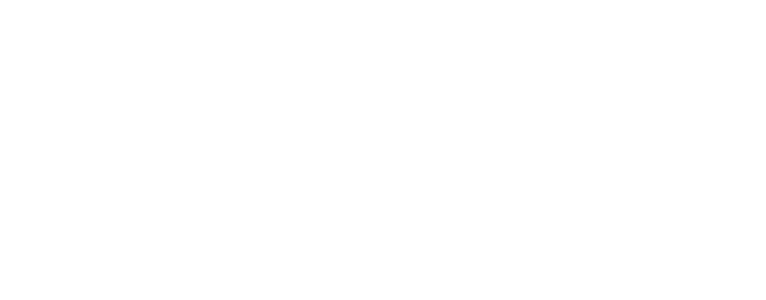
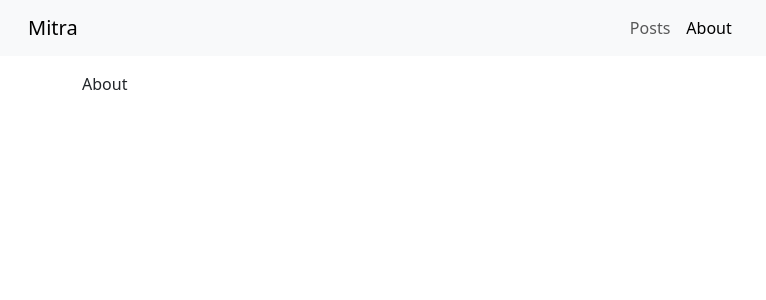
Before and after one commit to SergeiPushkarev/mitra, a React (Create React App) app: page /about in a window 1280 px wide. Before the commit this address had no page. Shown: the top 300 px of the page, without its empty margins (0-766 px from the left). Built offline with nearby package versions, Linux system fonts and the light colour scheme.

Commit message:
Создание страниц и добавление маршрутов

```diff
--- a/src/App.js
+++ b/src/App.js
@@ -1,6 +1,8 @@
 import 'bootstrap/dist/css/bootstrap.min.css';
 import { BrowserRouter, Route, Routes } from 'react-router-dom';
 import MyNavbar from './components/UI/MyNavbar';
+import About from './pages/About';
+import Posts from './pages/Posts';
 
 
 function App() {
@@ -8,6 +10,8 @@
     <BrowserRouter>
       <Routes>
         <Route path='/' element={<MyNavbar/>}>
+          <Route index element={<Posts/>}/>
+          <Route path='about' element={<About/>}/>
         </Route>
       </Routes>
     </BrowserRouter>
--- a/src/components/UI/MyNavbar.jsx
+++ b/src/components/UI/MyNavbar.jsx
@@ -3,7 +3,7 @@
 import Nav from 'react-bootstrap/Nav';
 import Navbar from 'react-bootstrap/Navbar';
 import Offcanvas from 'react-bootstrap/Offcanvas';
-import { Outlet } from 'react-router-dom';
+import { NavLink, Outlet } from 'react-router-dom';
 
 export default function MyNavbar() {
 
@@ -12,7 +12,7 @@
         <Navbar expand='lg' className="bg-body-tertiary mb-3">
           <Container fluid className='justify-content-start'>
             <Navbar.Toggle aria-controls='offcanvasNavbar-expand-lg' />
-            <Navbar.Brand href="#" className='px-3'>Mitra</Navbar.Brand>
+            <Navbar.Brand href="/" className='px-3'>Mitra</Navbar.Brand>
             <Navbar.Offcanvas
               id='offcanvasNavbar-expand-lg'
               aria-labelledby='offcanvasNavbar-expand-lg'
@@ -24,9 +24,9 @@
                 </Offcanvas.Title>
               </Offcanvas.Header>
               <Offcanvas.Body>
-                <Nav className="justify-content-start flex-grow-1 pe-3">
-                  <Nav.Link href="#action1">Posts</Nav.Link>
-                  <Nav.Link href="#action2">About</Nav.Link>
+                <Nav className="justify-content-center flex-grow-1 pe-3">
+                  <Nav.Link as={NavLink} to='/'>Posts</Nav.Link>
+                  <Nav.Link as={NavLink} to='/about'>About</Nav.Link>
                 </Nav>
               </Offcanvas.Body>
             </Navbar.Offcanvas>
--- a/src/pages/About.jsx
+++ b/src/pages/About.jsx
@@ -0,0 +1,9 @@
+import React from 'react'
+
+const About = () => {
+  return (
+    <div>About</div>
+  )
+}
+
+export default About
--- a/src/pages/Posts.jsx
+++ b/src/pages/Posts.jsx
@@ -0,0 +1,9 @@
+import React from 'react'
+
+const Posts = () => {
+  return (
+    <div>Posts</div>
+  )
+}
+
+export default Posts
```
